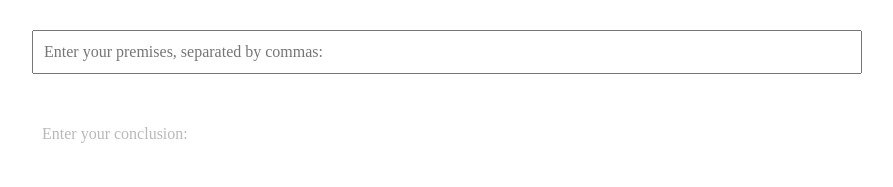
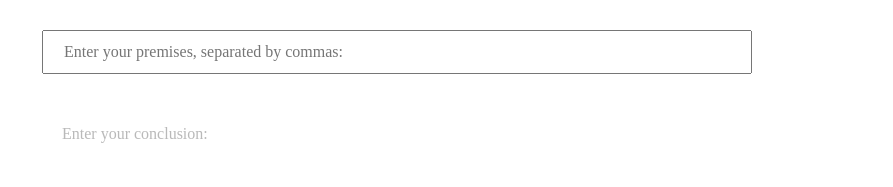
Before and after one commit to jackdeadman/Natural-Deduction-Tool, a website: page index.html in a window 1280 px wide. Shown: the whole page, without its empty margins (160-1053 px from the left). Drawn offline with nearby package versions, Linux system fonts and the light colour scheme.

Commit message:
Fixed alignment issues.

```diff
--- a/main.css
+++ b/main.css
@@ -1,9 +1,13 @@
+*{
+    box-sizing: border-box;
+}
+
 .hidden{
     display: none;
 }
 
 input{
-    padding: 10px;
+    padding: 20px;
     display: block;
     margin: 20px 0;
     width: 90%;
@@ -26,15 +30,22 @@ input:disabled{
     border-bottom: 1px solid #ccc;
     margin: 10px 20px;
     width: 50%;
+    padding-left: 0;
 }
 
 .input-wrapper{
     display: flex;
+    width: 90%;
+}
+
+#premise-input{
+    width: 90%;
 }
 
 .button-small{
     align-self: center;
     height: 30px;
+    width: 10%;
 }
 
 .main-wrapper{
@@ -46,7 +57,7 @@ input:disabled{
 .inner-wrapper{
     border: 1px solid #e3e3e3;
     width: 90%;
-    margin: 5px auto;
+    margin: 5px 0;
     padding: 5px;
 }
 
```
